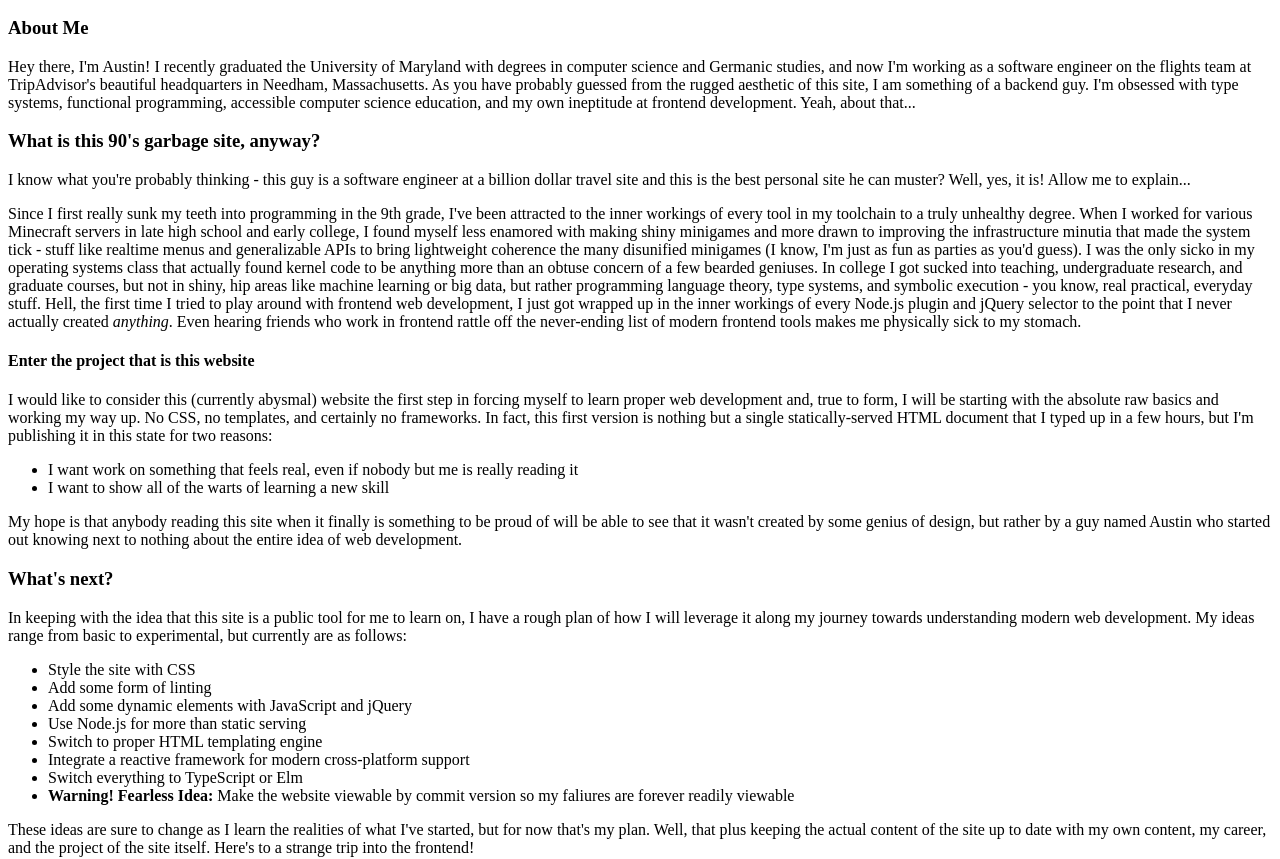
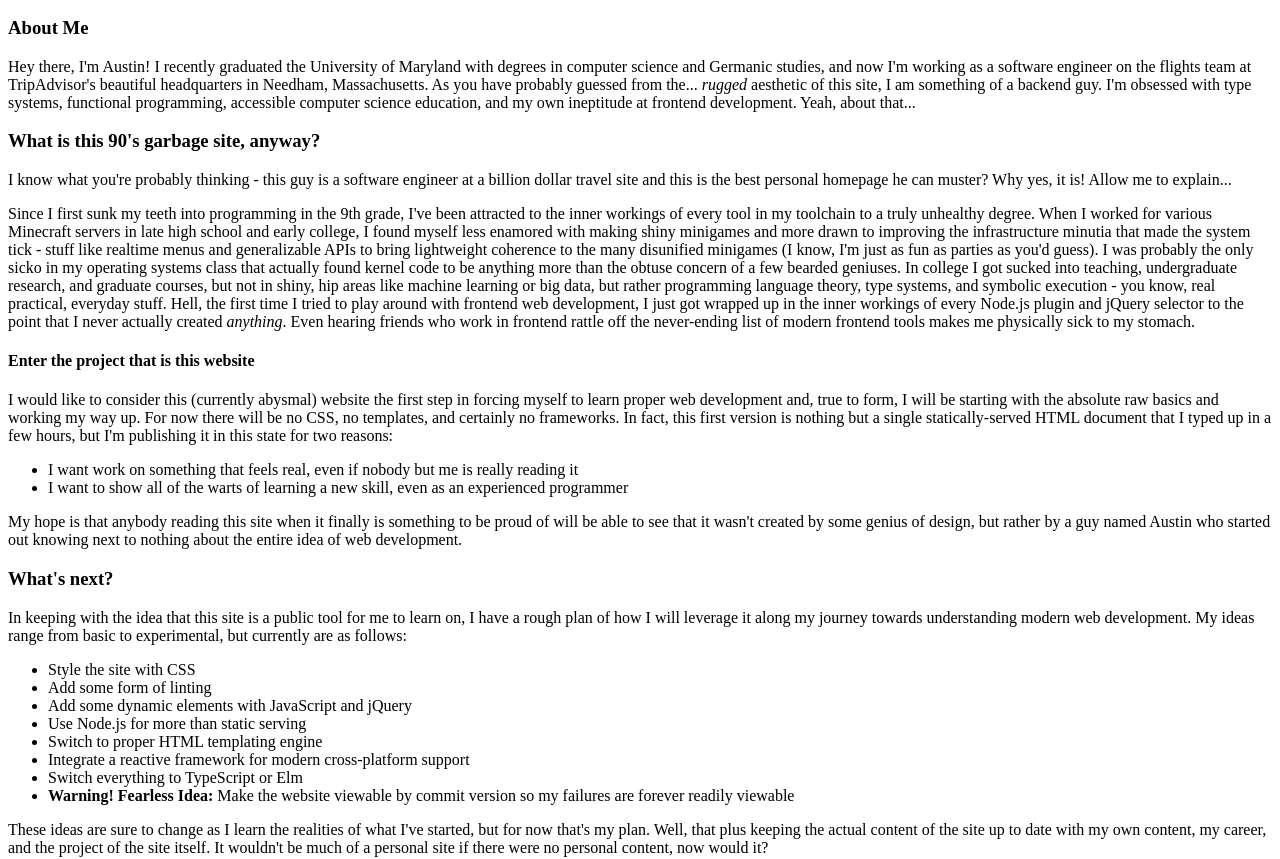
Before and after one commit to Bourg/homepage, a website: page index.html in a window 1280 px wide. Shown: the part 110-969 px from the top of the page. Drawn offline with Linux system fonts and the light colour scheme.

Commit message:
Some typos and paragraph formatting issues

```diff
--- a/index.html
+++ b/index.html
@@ -18,7 +18,7 @@
                 <p>
                 Hey there, I'm Austin!
                 I recently graduated the University of Maryland with degrees in computer science and Germanic studies, and now I'm working as a software engineer on the flights team at TripAdvisor's beautiful headquarters in Needham, Massachusetts.
-                As you have probably guessed from the rugged aesthetic of this site, I am something of a backend guy.
+                As you have probably guessed from the... <em>rugged</em> aesthetic of this site, I am something of a backend guy.
                 I'm obsessed with type systems, functional programming, accessible computer science education, and my own ineptitude at frontend development.
                 Yeah, about that...
                 </p>
@@ -27,14 +27,14 @@
             <section id="section_this_site">
                 <h3>What is this 90's garbage site, anyway?</h3>
                 <p>
-                I know what you're probably thinking - this guy is a software engineer at a billion dollar travel site and this is the best personal site he can muster?
-                Well, yes, it is! Allow me to explain...
+                I know what you're probably thinking - this guy is a software engineer at a billion dollar travel site and this is the best personal homepage he can muster?
+                Why yes, it is! Allow me to explain...
                 </p>
 
                 <p>
-                Since I first really sunk my teeth into programming in the 9th grade, I've been attracted to the inner workings of every tool in my toolchain to a truly unhealthy degree.
-                When I worked for various Minecraft servers in late high school and early college, I found myself less enamored with making shiny minigames and more drawn to improving the infrastructure minutia that made the system tick - stuff like realtime menus and generalizable APIs to bring lightweight coherence the many disunified minigames (I know, I'm just as fun as parties as you'd guess).
-                I was the only sicko in my operating systems class that actually found kernel code to be anything more than an obtuse concern of a few bearded geniuses.
+                Since I first sunk my teeth into programming in the 9th grade, I've been attracted to the inner workings of every tool in my toolchain to a truly unhealthy degree.
+                When I worked for various Minecraft servers in late high school and early college, I found myself less enamored with making shiny minigames and more drawn to improving the infrastructure minutia that made the system tick - stuff like realtime menus and generalizable APIs to bring lightweight coherence to the many disunified minigames (I know, I'm just as fun as parties as you'd guess).
+                I was probably the only sicko in my operating systems class that actually found kernel code to be anything more than the obtuse concern of a few bearded geniuses.
                 In college I got sucked into teaching, undergraduate research, and graduate courses, but not in shiny, hip areas like machine learning or big data, but rather programming language theory, type systems, and symbolic execution - you know, real practical, everyday stuff.
                 Hell, the first time I tried to play around with frontend web development, I just got wrapped up in the inner workings of every Node.js plugin and jQuery selector to the point that I never actually created <em>anything</em>.
                 Even hearing friends who work in frontend rattle off the never-ending list of modern frontend tools makes me physically sick to my stomach.
@@ -43,11 +43,11 @@
                 <h4>Enter the project that is this website</h4>
                 <p>
                 I would like to consider this (currently abysmal) website the first step in forcing myself to learn proper web development and, true to form, I will be starting with the absolute raw basics and working my way up.
-                No CSS, no templates, and certainly no frameworks.
+                For now there will be no CSS, no templates, and certainly no frameworks.
                 In fact, this first version is nothing but a single statically-served HTML document that I typed up in a few hours, but I'm publishing it in this state for two reasons:
                 <ul>
                     <li>I want work on something that feels real, even if nobody but me is really reading it</li>
-                    <li>I want to show all of the warts of learning a new skill</li>
+                    <li>I want to show all of the warts of learning a new skill, even as an experienced programmer</li>
                 </ul>
                 My hope is that anybody reading this site when it finally is something to be proud of will be able to see that it wasn't created by some genius of design, but rather by a guy named Austin who started out knowing next to nothing about the entire idea of web development.
                 </p>
@@ -65,12 +65,15 @@
                     <li>Switch to proper HTML templating engine</li>
                     <li>Integrate a reactive framework for modern cross-platform support</li>
                     <li>Switch everything to TypeScript or Elm</li>
-                    <li><strong>Warning! Fearless Idea:</strong> Make the website viewable by commit version so my faliures are forever readily viewable</li>
+                    <li><strong>Warning! Fearless Idea:</strong> Make the website viewable by commit version so my failures are forever readily viewable</li>
                 </ul>
                 </p>
                 <p>
                 These ideas are sure to change as I learn the realities of what I've started, but for now that's my plan.
                 Well, that plus keeping the actual content of the site up to date with my own content, my career, and the project of the site itself.
+                It wouldn't be much of a personal site if there were no personal content, now would it?
+                </p>
+                <p>
                 Here's to a strange trip into the frontend!
                 </p>
             </section>
```
